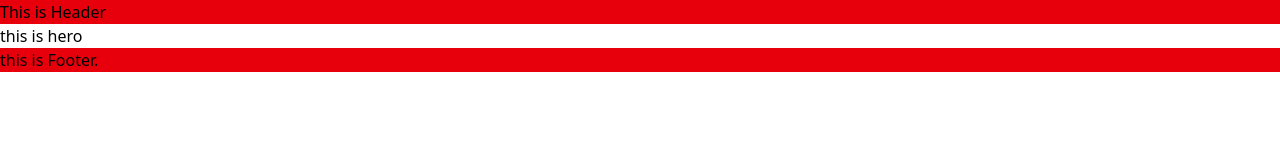
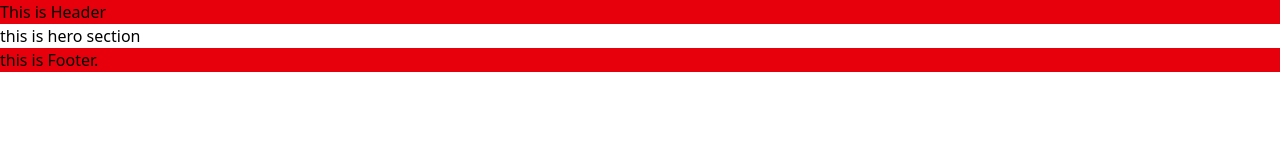
Before and after one commit to Nivesh26/Ecommerce, a React app in the folder Frontend/: page / in a window 1280 px wide. Shown: the top 160 px of the page. Built offline with nearby package versions, Linux system fonts and the light colour scheme; the HTML template or start-up script is replaced by a standard one.

Commit message:
fix: update Hero component text for clarity

```diff
--- a/Frontend/src/UserComponent/Hero.tsx
+++ b/Frontend/src/UserComponent/Hero.tsx
@@ -3,7 +3,7 @@ import React from 'react'
 const Hero = () => {
   return (
     <div>
-       <p>this is hero    </p>
+       <p>this is hero  section  </p>
 
        </div>
 
```
